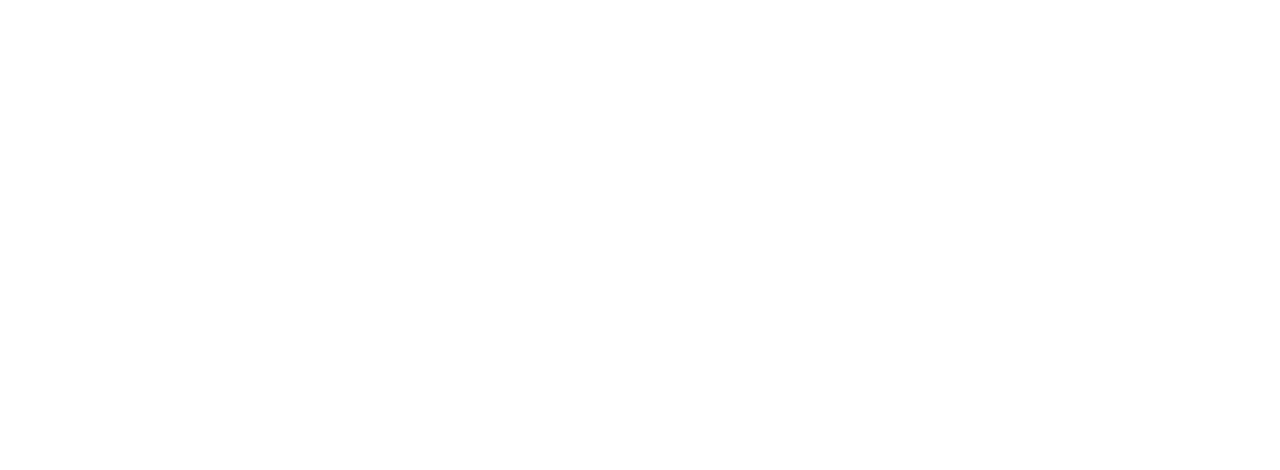
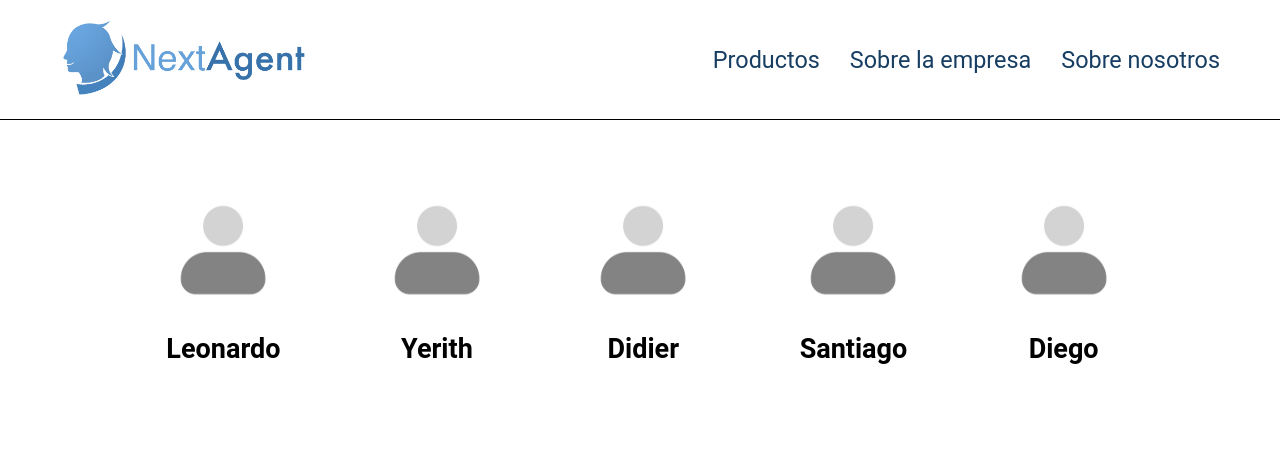
Before and after one commit to leoestebanfl/nextagent, a plain HTML site: page pages/sobre_nosotros.html in a window 1280 px wide. Drawn offline with Linux system fonts and the light colour scheme.

Commit message:
Add home information and members area

```diff
--- a/index.html
+++ b/index.html
@@ -4,18 +4,23 @@
         <meta charset = "UTF-8">
         <title>NextAgent</title>
         <link rel = "stylesheet" href = "style.css">
+        <link rel = "icon" type = "image/png" href="assets/logo.png">
     </head>
     <body>
         <div class = "header">
-            <img src = "assets/logo_slogan.png" width = "250px" height = "auto">
+            <img src = "assets/logo_slogan.png" alt = "Logo" width = "250px" height = "auto">
             <ul>
                 <li><a>Productos</a></li>
-                <li><a href = "sobre_empresa.html">Sobre la empresa</a></li>
-                <li><a href = "sobre_nosotros.html">Sobre nosotros</a></li>
+                <li><a href = "pages/sobre_empresa.html">Sobre la empresa</a></li>
+                <li><a href = "pages/sobre_nosotros.html">Sobre nosotros</a></li>
             </ul>
         </div>
-        <div>
-
+        <div class = "first container">
+            <div class = "text">
+                <h2>NextAgent es una startup ficticia de base tecnológica enfocada en el desarrollo de soluciones digitales innovadoras para resolver problemáticas sociales y empresariales.</h2>
+                <div>Nuestro propósito es aplicar la tecnología como herramienta de cambio, optimizando procesos, impulsando la transformación digital y generando impacto positivo en la comunidad.</div>
+            </div>
+            <img src = "assets/company.png" alt = "Happy company" width = "400px" height = "auto">
         </div>
     </body>
 </html>
--- /dev/null
+++ b/pages/sobre_nosotros.css
@@ -0,0 +1,22 @@
+.members {
+    display: flex;
+    margin: 80px 60px;
+    justify-content: space-evenly;
+}
+
+.member {
+    display: flex;
+    width: fit-content;
+    height: auto;
+    flex-direction: column;
+    align-items: center;
+    gap: 10px;
+}
+
+#header-img img {
+    display: block;
+}
+
+/* h1 {
+    display: inline-block;
+} */
--- a/pages/sobre_nosotros.html
+++ b/pages/sobre_nosotros.html
@@ -0,0 +1,42 @@
+<!DOCTYPE html>
+<html lang="en">
+    <head>
+        <meta charset = "UTF-8">
+        <title>NextAgent ︳Sobre nosotros</title>
+        <link rel = "stylesheet" href = "../style.css">
+        <link rel = "stylesheet" href = "sobre_nosotros.css">
+        <link rel = "icon" type = "image/png" href="../assets/logo.png">
+    </head>
+    <body>
+        <div class = "header">
+            <a href = "../index.html" id = "header-img"><img src = "../assets/logo_slogan.png" alt = "Logo" width = "250px" height = "auto"></a>
+            <ul>
+                <li><a>Productos</a></li>
+                <li><a href = "sobre_empresa.html">Sobre la empresa</a></li>
+                <li><a href = "sobre_nosotros.html">Sobre nosotros</a></li>
+            </ul>
+        </div>
+        <div class = "members">
+            <div class = "member">
+                <img src = "../assets/profile_placeholder.png" alt = "" width = "100px" height = "auto">
+                <h2>Leonardo</h2>
+            </div>
+            <div class = "member">
+                <img src = "../assets/profile_placeholder.png" alt = "" width = "100px" height = "auto">
+                <h2>Yerith</h2>
+            </div>
+            <div class = "member">
+                <img src = "../assets/profile_placeholder.png" alt = "" width = "100px" height = "auto">
+                <h2>Didier</h2>
+            </div>
+            <div class = "member">
+                <img src = "../assets/profile_placeholder.png" alt = "" width = "100px" height = "auto">
+                <h2>Santiago</h2>
+            </div>
+            <div class = "member">
+                <img src = "../assets/profile_placeholder.png" alt = "" width = "100px" height = "auto">
+                <h2>Diego</h2>
+            </div>
+        </div>
+    </body>
+</html>
--- a/style.css
+++ b/style.css
@@ -7,13 +7,15 @@
 .header {
     /* background: linear-gradient(90deg, rgb(255, 255, 255) 0%, rgb(161, 211, 230) 50%); */
     display: flex;
-    padding: 20px 40px;
+    padding: 20px 60px;
     border-bottom: 1px solid black;
-    justify-content: space-around;
+    justify-content: space-between;
     align-items: center;
 }
 
 ul {
+    margin: 0;
+    padding: 0;
     display: flex;
     gap: 30px;
     list-style-type: none;
@@ -27,5 +29,22 @@
 }
 
 .header img {
-    flex: 0 0 auto;
+    flex-shrink: 0;
 }
+
+.container {
+    display: flex;
+    padding: 40px 80px;
+    justify-content: space-around;
+    align-items: center;
+    color: rgb(23, 62, 98);
+}
+
+.text {
+    width: 500px;
+    height: auto;
+}
+
+.container img {
+
+}
```
Also changed, not shown: assets/company.png (added), assets/profile_placeholder.png (added).
